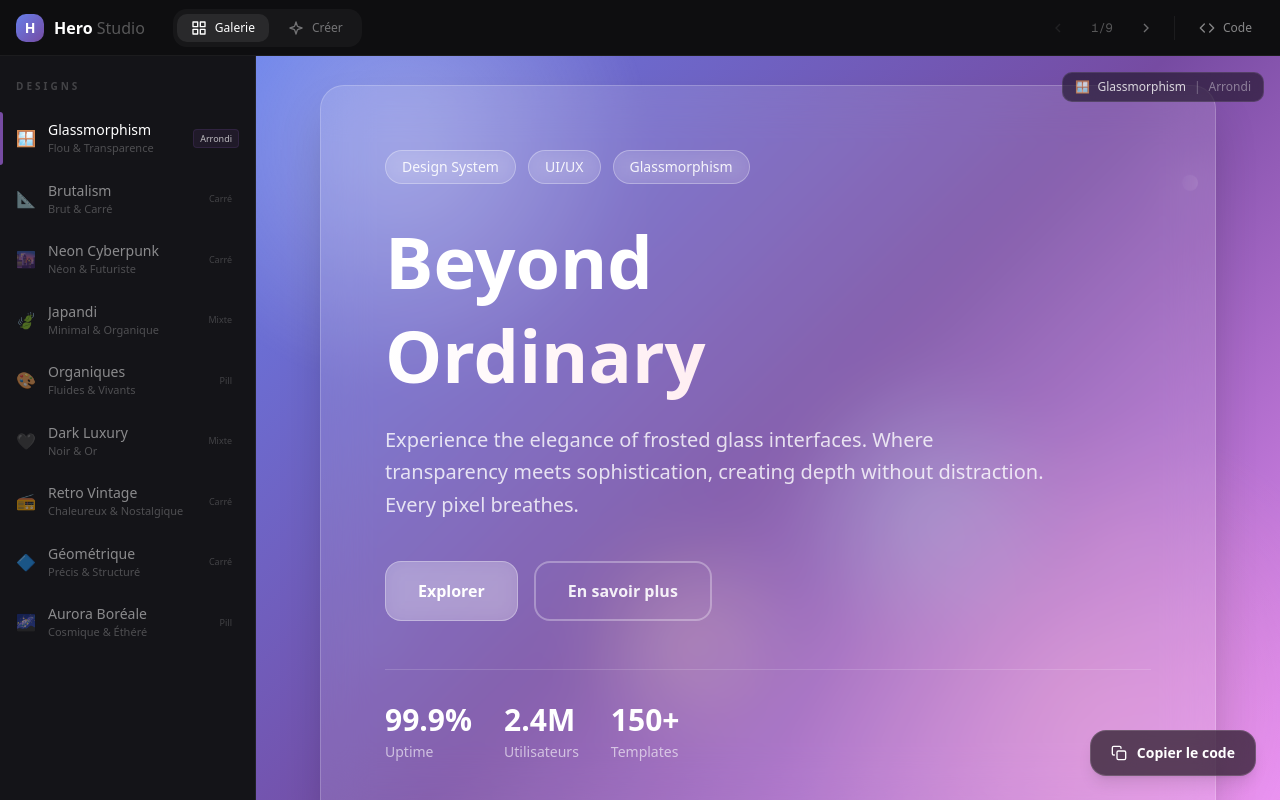
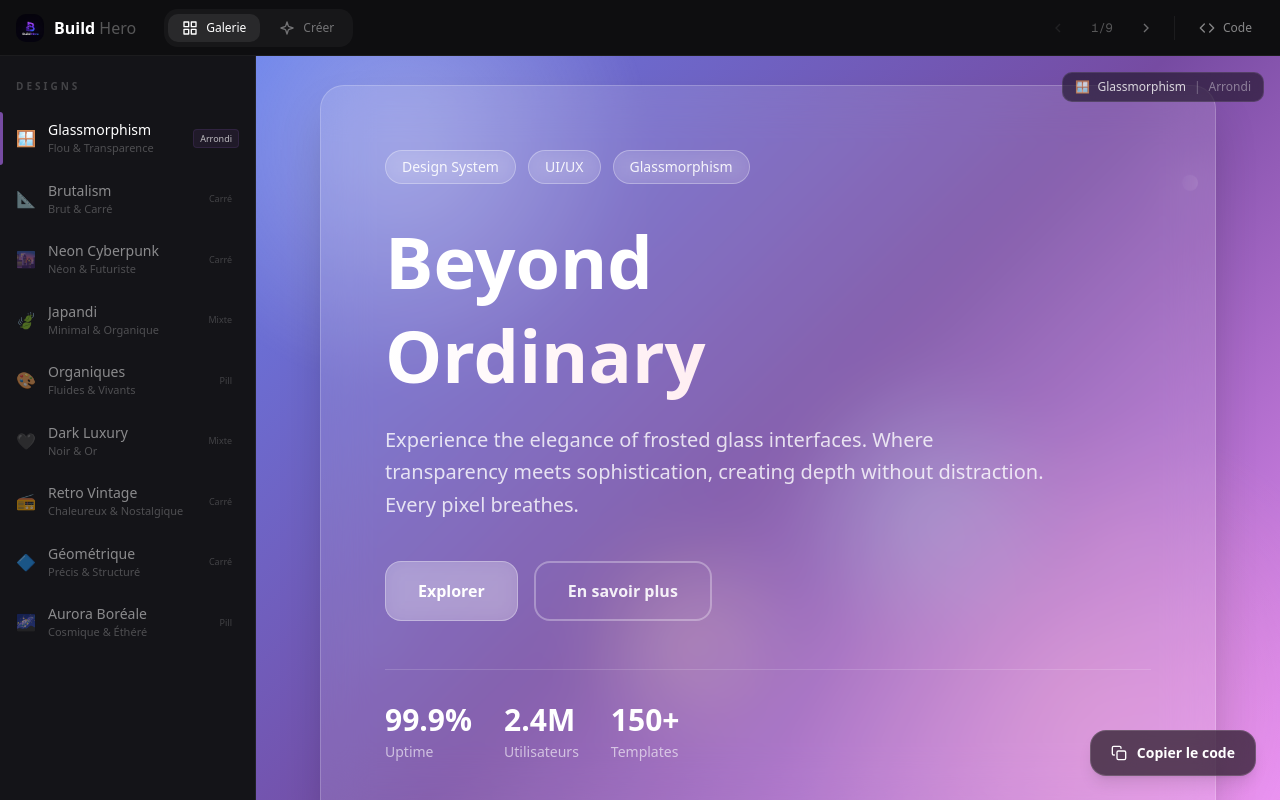
Before and after one commit to Vibecoding-theo/build-hero, a Next.js app: page / in a window 1280 px wide. Built offline with nearby package versions, Linux system fonts and the light colour scheme.

Commit message:
Commit app layout and page updates

```diff
--- a/src/app/layout.tsx
+++ b/src/app/layout.tsx
@@ -14,11 +14,11 @@ const geistMono = Geist_Mono({
 });
 
 export const metadata: Metadata = {
-  title: "Hero Gallery — 9 Designs Uniques",
-  description: "Galerie de pages héros avec designs uniques : Glassmorphism, Brutalism, Cyberpunk, Japandi, Organic, Dark Luxury, Retro, Geometric, Aurora.",
-  keywords: ["hero", "design", "glassmorphism", "brutalism", "cyberpunk", "UI", "gallery"],
+  title: "Build Hero",
+  description: "Créez des sections hero uniques avec Build Hero : 9 designs prêts à l'emploi et génération par IA.",
+  keywords: ["hero", "design", "builder", "landing page", "AI", "glassmorphism", "brutalism", "cyberpunk", "UI"],
   icons: {
-    icon: "https://z-cdn.chatglm.cn/z-ai/static/logo.svg",
+    icon: "/logo-B-heo.png",
   },
 };
 
--- a/src/app/page.tsx
+++ b/src/app/page.tsx
@@ -1,6 +1,7 @@
 'use client';
 
 import { useState, useCallback, useEffect, Suspense } from 'react';
+import Image from 'next/image';
 import { motion, AnimatePresence } from 'framer-motion';
 import HeroGlassmorphism from '@/components/heroes/HeroGlassmorphism';
 import HeroBrutalism from '@/components/heroes/HeroBrutalism';
@@ -263,10 +264,8 @@ export default function Home() {
             <SidebarIcon />
           </button>
           <div className="flex items-center gap-2.5">
-            <div className="w-7 h-7 rounded-lg flex items-center justify-center text-sm font-bold" style={{ background: 'linear-gradient(135deg, #667eea, #764ba2)', color: 'white' }}>
-              H
-            </div>
-            <span className="text-base font-semibold text-white hidden sm:block">Hero <span className="font-light text-white/30">Studio</span></span>
+            <Image src="/logo-B-heo.png" alt="Build Hero" width={28} height={28} className="rounded-lg" />
+            <span className="text-base font-semibold text-white hidden sm:block">Build <span className="font-light text-white/30">Hero</span></span>
           </div>
 
           {/* View mode tabs */}
```
